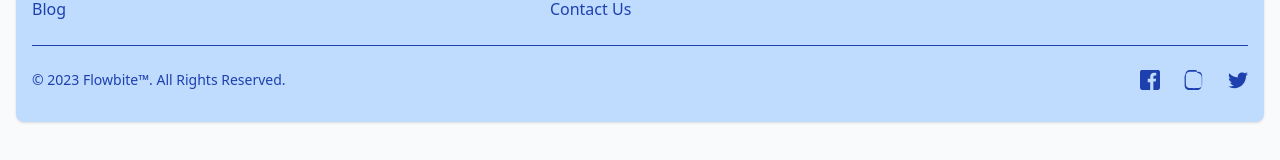
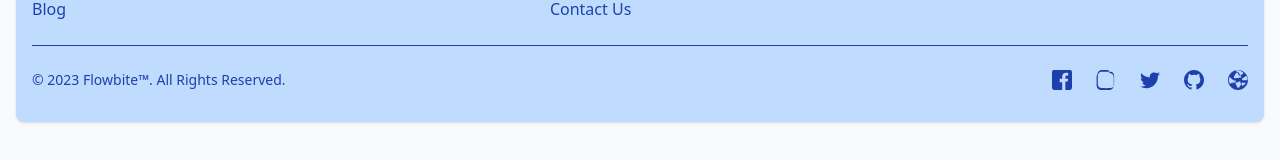
Before and after one commit to AlejandroP1028/Group-GCC_Vue-Component-Library, a Vue app: page / in a window 1280 px wide. Shown: the part 1033-1193 px from the top of the page. Built offline with nearby package versions, Linux system fonts and the light colour scheme.

Commit message:
modified:   src/components/FooterComponent.vue

```diff
--- a/src/components/FooterComponent.vue
+++ b/src/components/FooterComponent.vue
@@ -215,6 +215,18 @@ export default defineComponent({
           path: 'M24 4.557a9.825 9.825 0 0 1-2.827.775 4.939 4.939 0 0 0 2.165-2.724 9.84 9.84 0 0 1-3.127 1.195A4.928 4.928 0 0 0 16.616 3c-2.73 0-4.94 2.214-4.94 4.942 0 .387.043.762.127 1.124C7.728 8.83 4.1 6.855 1.671 3.958a4.932 4.932 0 0 0-.669 2.482c0 1.71.869 3.214 2.19 4.1a4.919 4.919 0 0 1-2.24-.617v.062c0 2.388 1.698 4.384 3.946 4.835a4.939 4.939 0 0 1-2.23.084c.63 1.964 2.45 3.393 4.604 3.433A9.885 9.885 0 0 1 0 19.54a13.94 13.94 0 0 0 7.548 2.213c9.057 0 14.01-7.514 14.01-14.01 0-.213-.005-.425-.015-.637A10.012 10.012 0 0 0 24 4.557z',
           fillRule: 'evenodd',
           clipRule: 'evenodd'
+        },
+        {
+          label: 'GitHub account',
+          viewBox: '0 0 20 20',
+          path: 'M10 0C4.48 0 0 4.48 0 10c0 4.42 2.87 8.17 6.84 9.49.5.09.66-.22.66-.48 0-.24-.01-.87-.01-1.71-2.78.61-3.37-1.34-3.37-1.34-.46-1.17-1.11-1.48-1.11-1.48-.91-.62.07-.6.07-.6 1.01.07 1.54 1.04 1.54 1.04.9 1.53 2.36 1.09 2.94.83.09-.65.36-1.09.65-1.34-2.22-.25-4.56-1.11-4.56-4.94 0-1.09.39-1.99 1.02-2.69-.1-.25-.44-1.27.1-2.65 0 0 .83-.27 2.73 1.02a9.51 9.51 0 0 1 2.49-.34c.85 0 1.71.11 2.5.34 1.9-1.3 2.73-1.02 2.73-1.02.55 1.38.21 2.4.1 2.65.63.7 1.02 1.6 1.02 2.69 0 3.84-2.34 4.68-4.57 4.92.37.31.7.92.7 1.85 0 1.34-.01 2.41-.01 2.74 0 .27.17.58.68.48C17.14 18.16 20 14.42 20 10c0-5.52-4.48-10-10-10z',
+          ariaHidden: 'true'
+        },
+        {
+          label: 'Dribbble account',
+          viewBox: '0 0 20 20',
+          path: 'M10 0C4.48 0 0 4.48 0 10s4.48 10 10 10 10-4.48 10-10S15.52 0 10 0zm6.94 3.94a8.26 8.26 0 0 1 2.56 6.44c-.03-.01-2.57-.08-5-.03-.21-.6-.42-1.14-.65-1.68 3.2-1.29 4.6-3.22 4.73-3.39zm-1.37-.97c-.13.17-1.34 1.67-4.29 2.81-1.6-2.92-3.32-5.21-3.51-5.46a8.24 8.24 0 0 1 7.8 2.65zM10 1.76c.22.29 1.92 2.6 3.5 5.47-3.41.95-6.81.97-7.38.97-.1 0-.2 0-.3-.01A8.23 8.23 0 0 1 10 1.76zM1.7 13.34a8.22 8.22 0 0 1-.03-6.63c.14.23 1.66 2.59 4.98 4.14-2.64 2.59-4.92 3.05-4.95 3.05zm1.43 1.66c.12-.22 1.45-2.62 4.18-4.69.21.45.42.92.63 1.4-2.78 1.07-5.31 2.72-5.34 2.75.16.17.33.34.5.54.03.04.05.07.08.1.24.27.6.63 1.09 1.02-.03-.03-.04-.06-.06-.09a8.28 8.28 0 0 1-.1-.12zm6.73 3.21c-.1-.16-1.41-2.29-2.65-5.34 1.69-.42 3.31-.99 4.85-1.67.37 1.07.7 2.18.95 3.34a8.24 8.24 0 0 1-3.15 3.67zm4.29-2.16a31.3 31.3 0 0 0-.92-3.15c2.32-.4 4.38-.06 4.6-.03a8.22 8.22 0 0 1-3.68 3.18z',
+          ariaHidden: 'true'
         }
       ],
 
```
